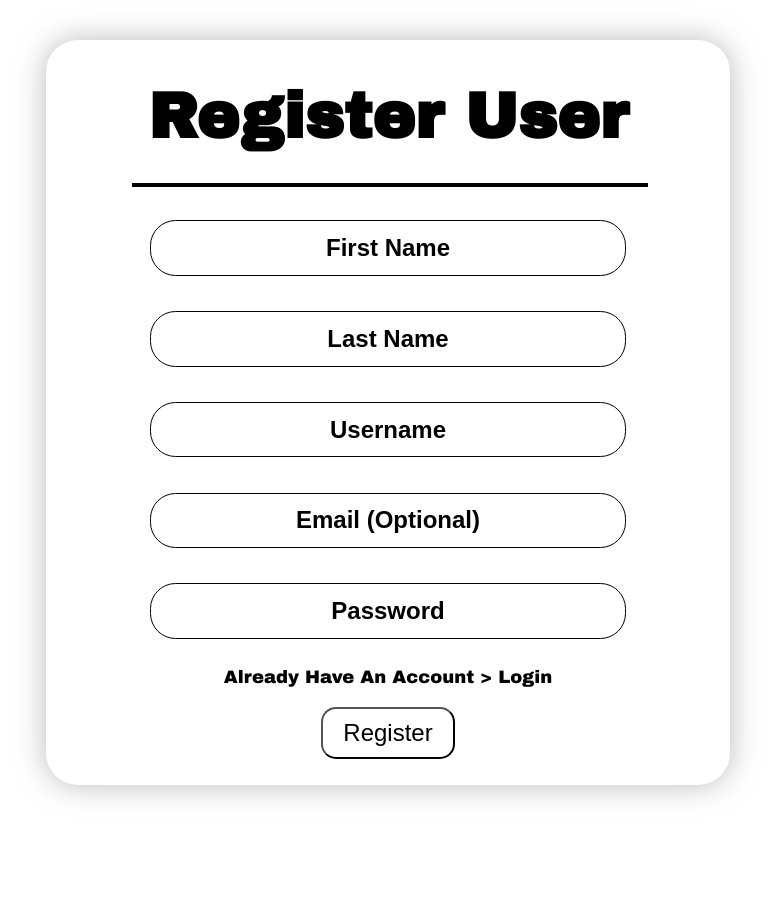
After one commit to Junaid5415/Recipe_Project, a Django app: page /user_register/ in a window 1280 px wide. The commit adds this page. Shown: the whole page, without its empty margins (252-1027 px from the left). Run offline with Django 5.2, Linux system fonts and the light colour scheme.

Commit message:
Recipes Registeration done

```diff
--- a/media/static/css/style.css
+++ b/media/static/css/style.css
@@ -7,6 +7,7 @@ body{
     background-color: rgb(255, 255, 255);
     width: auto;
     box-sizing: border-box;
+    caret-color:  transparent;
 }
 
 #Div{
@@ -33,6 +34,7 @@ form{
 
 
 input{
+    caret-color: black;
     color : rgb(0, 0, 0);
     width: 35vw;
     margin : 1.1rem;
@@ -55,6 +57,8 @@ input:hover::placeholder{
 }
 
 input:hover{
+    caret-color: white;
+
     background: rgb(0, 0, 0);
     color: rgb(255, 255, 255);
     scale: 1.1;
@@ -122,7 +126,6 @@ button{
     padding: 2% 4%;
     border-radius: 15px;
     align-self: center;
-
     transition: all 0.3s;
 }
 
@@ -146,3 +149,36 @@ h1{
 h1:hover{
     scale: 1.3;
 }
+
+p{
+    text-decoration: none;
+    font-size: large;
+    font-style: none;
+    margin: 10px auto 20px;
+    transition: all 300ms;
+    color: black;
+}
+
+a{
+    color: black;
+    text-decoration: none;
+}
+
+p a:active{
+    transform: translate(100px);
+    color: rgb(69, 195, 69);
+}
+
+p:hover{
+    scale:  1.2;
+}
+
+
+#message h1{
+    padding: 10px;
+    border-radius: 10px;
+    font-size: large;
+    background-color: rgba(33, 195, 249, 0.593) ;
+    background-color: black;
+    color: rgba(255, 255, 255, 0.863);
+}
--- a/media/static/css/table.css
+++ b/media/static/css/table.css
@@ -6,9 +6,11 @@ body{
     background-color: rgb(255, 255, 255);
     width: auto;
     box-sizing: border-box;
+    caret-color:  transparent;
 }
 
 .table{
+    caret-color: transparent;
     display: flex;
     justify-content: center;
     margin: 6vh auto 2vh auto;
@@ -213,7 +215,10 @@ img:active{
     opacity: 1;
 }
 
+
+
 #Button{
+    font-size: x-large;
     padding: 0.5em 0.8em;
     background-color: 	#1033ff;
     color:  #efcc00;
--- a/recipes_app_1/urls.py
+++ b/recipes_app_1/urls.py
@@ -7,7 +7,9 @@ urlpatterns = [
      path('', views.index, name='index'),
      path('table/', views.table, name='table'),
      path('delete_recipe/<id>/', views.delete_recipe, name='delete_recipe'),
-     path('edit_recipe/<id>/', views.edit_recipe, name='edit_recipe')
+     path('edit_recipe/<id>/', views.edit_recipe, name='edit_recipe'),
+     path('user_register/', views.user_register, name='user_register' ),
+     path('user_login/', views.user_login, name='user_login' ),
 ]
 
 
--- a/recipes_app_1/views.py
+++ b/recipes_app_1/views.py
@@ -1,5 +1,8 @@
 from django.shortcuts import render, redirect, HttpResponse
+from django.contrib.auth.models import User
+from django.contrib import messages
 from .models import *
+
 
 # Create your views here.
 
@@ -29,17 +32,18 @@ def index(request):
 
 
 def table(request):
-
     titles = 'Table'
     title = {'title': titles}
     queryset = Recipe.objects.all()
     return render(request, 'table.html',  {'queryset' : queryset ,**title})
 
 
+
 def delete_recipe(request, id):
     queryset = Recipe.objects.get(id=id)
     queryset.delete()
     return redirect('table')
+
 
 
 def edit_recipe(request, id):
@@ -63,3 +67,48 @@ def edit_recipe(request, id):
         return redirect('table')
 
     return render(request, 'update.html', {'data': queryset, **name})
+
+
+
+def user_register(request):
+
+    if request.method == 'POST':
+        data = request.POST
+
+        first_name = data.get('First_Name')
+        last_name = data.get('Last_Name')
+        username = data.get('user_name')
+        email = data.get('user_email', None)
+        password = data.get('user_pass')
+
+        user = User.objects.filter(username = username)
+        if user.exists():
+            messages.info(request, 'Username Already Exist')
+            return redirect('/user_register/')
+
+        user = User.objects.create(
+            first_name = first_name,
+            last_name = last_name,
+            username = username,
+            email = email,
+        )
+
+        user.set_password(password)
+        user.save()
+        messages.info(request, 'Account Created Successfully! Please Login')
+        return redirect('/user_login/')
+
+    return render(request, 'register.html')
+
+
+def user_login(request):
+    user = User.objects.all()
+    if request.method == 'POST':
+        data = request.POST
+        username = data.get('user_name')
+        email = data.get('user_email')
+
+    return render(request, 'login.html')
+
+def user_logout(request):
+    pass
--- a/templates/base.html
+++ b/templates/base.html
@@ -4,10 +4,10 @@
 <head>
     <meta charset="UTF-8">
     <meta name="viewport" content="width=device-width, initial-scale=1.0">
-    <link rel="stylesheet" href="{% static 'static/css/style.css' %}">
-    <link rel="stylesheet" href="{% static 'static/css/table.css' %}">
+    <link rel="stylesheet" href="https://cdnjs.cloudflare.com/ajax/libs/font-awesome/6.5.1/css/all.min.css" integrity="sha512-DTOQO9RWCH3ppGqcWaEA1BIZOC6xxalwEsw9c2QQeAIftl+Vegovlnee1c9QX4TctnWMn13TZye+giMm8e2LwA==" crossorigin="anonymous" referrerpolicy="no-referrer" />
 
-    <link rel="stylesheet" href="https://cdnjs.cloudflare.com/ajax/libs/font-awesome/6.5.1/css/all.min.css" integrity="sha512-DTOQO9RWCH3ppGqcWaEA1BIZOC6xxalwEsw9c2QQeAIftl+Vegovlnee1c9QX4TctnWMn13TZye+giMm8e2LwA==" crossorigin="anonymous" referrerpolicy="no-referrer" />
+    {% block link %}
+    {% endblock link %}
 
     <title>{{title}}</title>
 
@@ -16,9 +16,11 @@
 <body>
 
     {% block data %}
-
     {% endblock data %}
 
-    <script src="{% static 'static/js/index.js' %}"></script>
+
+    {% block script %}
+    {% endblock script %}
+
 </body>
 </html>
--- a/templates/index.html
+++ b/templates/index.html
@@ -1,4 +1,9 @@
 {% extends 'base.html' %}
+{% load static %}
+
+{% block link %}
+    <link rel="stylesheet" href="{% static 'static/css/style.css' %}">
+{% endblock %}
 
 {% block data %}
     <div id="Div">
--- /dev/null
+++ b/templates/register.html
@@ -0,0 +1,56 @@
+{% extends 'base.html' %}
+{% load static %}
+
+{% block link %}
+<link rel="stylesheet" href="{% static 'static/css/style.css' %}">
+
+{% endblock link %}
+
+{% block data %}
+<div id="Div">
+    <form action="" method="post" enctype="multipart/form-data">
+
+        {% csrf_token %}
+
+        <div>
+            <h1>Register User</h1>
+        </div>
+
+        <hr>
+
+        {% if messages %}
+
+            {% for message in messages  %}
+                <div id="message">
+                    <h1 class="{if messages.tags}">{{message}}</h1>
+                </div>
+            {% endfor %}
+
+        {% endif %}
+
+        <div>
+            <input placeholder="First Name" type="text" name="First_Name" required>
+        </div>
+
+        <div>
+            <input placeholder="Last Name" type="text" name="Last_Name" required>
+        </div>
+
+        <div>
+            <input placeholder="Username" type="text" name="user_name" required>
+        </div>
+
+        <div>
+            <input placeholder="Email (Optional)" type="email" name="user_email" >
+        </div>
+
+        <div>
+            <input type="password" placeholder="Password" name="user_pass" required>
+        </div>
+
+        <p>Already Have An Account > <a href="/user_login"> Login</a></p>
+
+        <button type="submit">Register</button>
+    </form>
+</div>
+{% endblock data %}
--- a/templates/update.html
+++ b/templates/update.html
@@ -1,4 +1,9 @@
 {% extends 'base.html' %}
+{% load static %}
+
+{% block link %}
+<link rel="stylesheet" href="{% static 'static/css/style.css' %}">
+{% endblock %}
 
 {% block data %}
 <div id="Div">
```
Also changed, not shown: recipes_app_1/models.py (+4 -3 lines), templates/login.html (added, +49 -0 lines), templates/table.html (+8 -0 lines), media/static/media/spidey.png (added), public/Images/spidey.png (added), recipes_app_1/migrations/0007_recipe_user.py (added), 1 other file.
